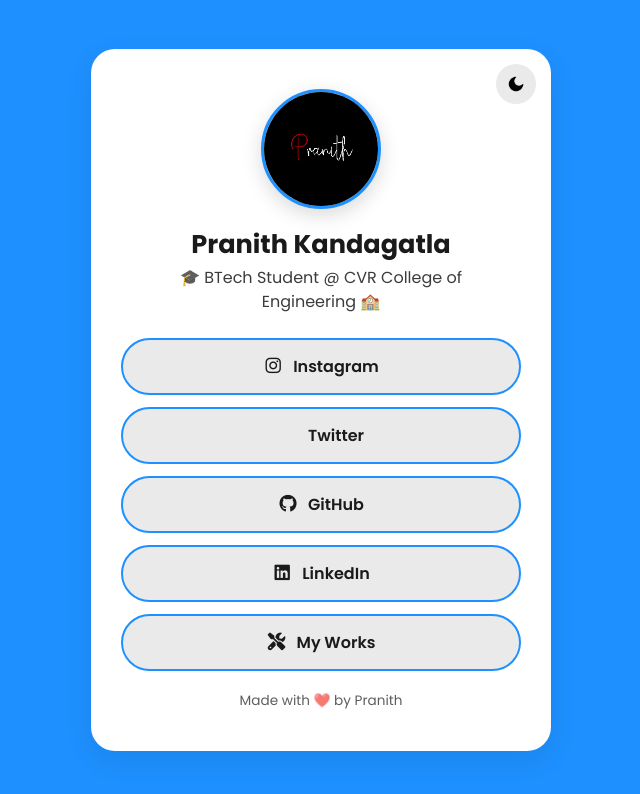
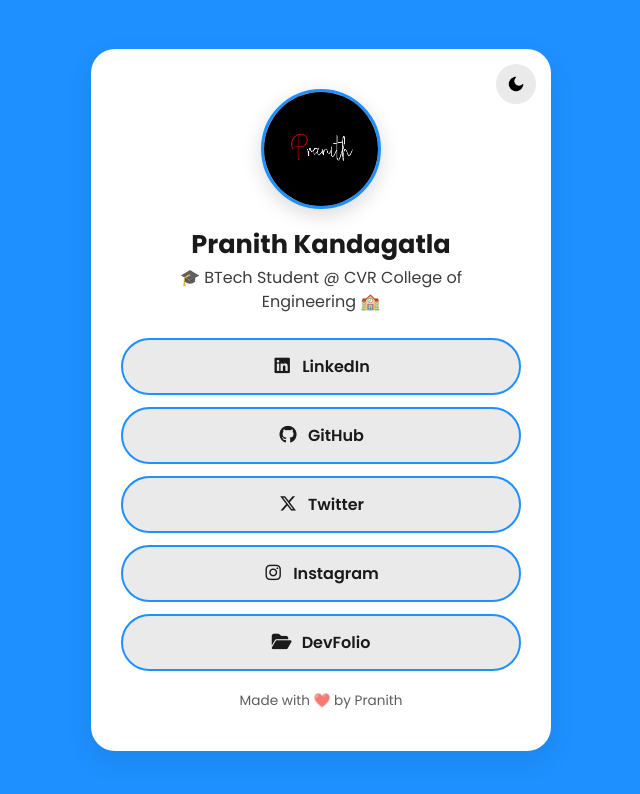
Before and after one commit to pranith2k06/MyWebPage, a plain HTML site: page index.html in a window 1280 px wide. Shown: the whole page, without its empty margins (319-959 px from the left). Drawn offline with Linux system fonts and the light colour scheme.

Commit message:
Update index.html

```diff
--- a/index.html
+++ b/index.html
@@ -12,8 +12,7 @@
   <link rel="preconnect" href="https://fonts.gstatic.com" crossorigin>
   <link href="https://fonts.googleapis.com/css2?family=Poppins:wght@400;500;600;700&display=swap" rel="stylesheet">
 
-  <link rel="stylesheet" href="https://cdnjs.cloudflare.com/ajax/libs/font-awesome/6.4.2/css/all.min.css">
-
+  <link rel="stylesheet" href="https://cdnjs.cloudflare.com/ajax/libs/font-awesome/6.5.1/css/all.min.css">
   <link rel="stylesheet" href="style.css">
 </head>
 
@@ -30,25 +29,25 @@
     <p class="desc">🎓 BTech Student @ CVR College of Engineering 🏫</p>
 
     <div class="links">
-      <a href="https://www.instagram.com/pranith._.k/" target="_blank">
-        <i class="fa-brands fa-instagram"></i>
-        <span>Instagram</span>
+      <a href="https://linkedin.com/in/pranith-kandagatla-2b9924330" target="_blank">
+        <i class="fa-brands fa-linkedin"></i>
+        <span>LinkedIn</span>
+      </a>
+      <a href="https://github.com/pranith2k06" target="_blank">
+        <i class="fa-brands fa-github"></i>
+        <span>GitHub</span>
       </a>
       <a href="https://x.com/Pranith2k06" target="_blank">
         <i class="fa-brands fa-x-twitter"></i>
         <span>Twitter</span>
       </a>
-      <a href="https://github.com/pranith2k06" target="_blank">
-        <i class="fa-brands fa-github"></i>
-        <span>GitHub</span>
-      </a>
-      <a href="https://tinyurl.com/linkedinpranithk" target="_blank">
-        <i class="fa-brands fa-linkedin"></i>
-        <span>LinkedIn</span>
+      <a href="https://www.instagram.com/pranith._.k/" target="_blank">
+        <i class="fa-brands fa-instagram"></i>
+        <span>Instagram</span>
       </a>
       <a href="myworks.html">
-      <i class="fa-solid fa-screwdriver-wrench"></i>
-        <span>My Works</span>
+      <i class="fa-solid fa-folder-open"></i>
+        <span>DevFolio</span>
       </a>
     </div>
 
@@ -56,7 +55,6 @@
       <p>Made with ❤️ by Pranith</p>
     </footer>
   </div>
-
   <script src="script.js"></script>
 </body>
 </html>
```
